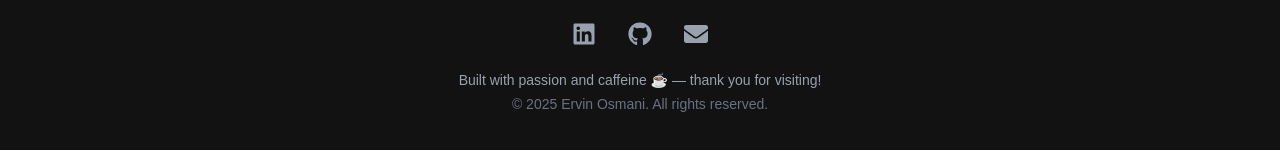
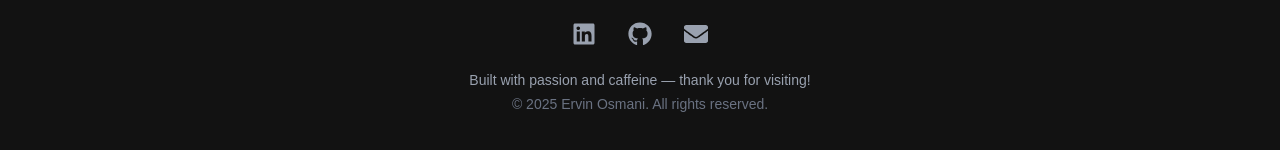
Before and after one commit to ervinosmani/portfolio, a Next.js app: page / in a window 1280 px wide. Shown: the part 4094-4244 px from the top of the page. Built offline with nearby package versions, Linux system fonts and the light colour scheme.

Commit message:
Remove a emoji

```diff
--- a/src/app/components/FooterSection.tsx
+++ b/src/app/components/FooterSection.tsx
@@ -43,7 +43,7 @@ export default function FooterSection() {
         </div>
 
         <p className="text-sm text-gray-400 mb-1">
-          Built with passion and caffeine ☕ — thank you for visiting!
+          Built with passion and caffeine — thank you for visiting!
         </p>
         <p className="text-sm text-gray-500">
           © {new Date().getFullYear()} Ervin Osmani. All rights reserved.
```
